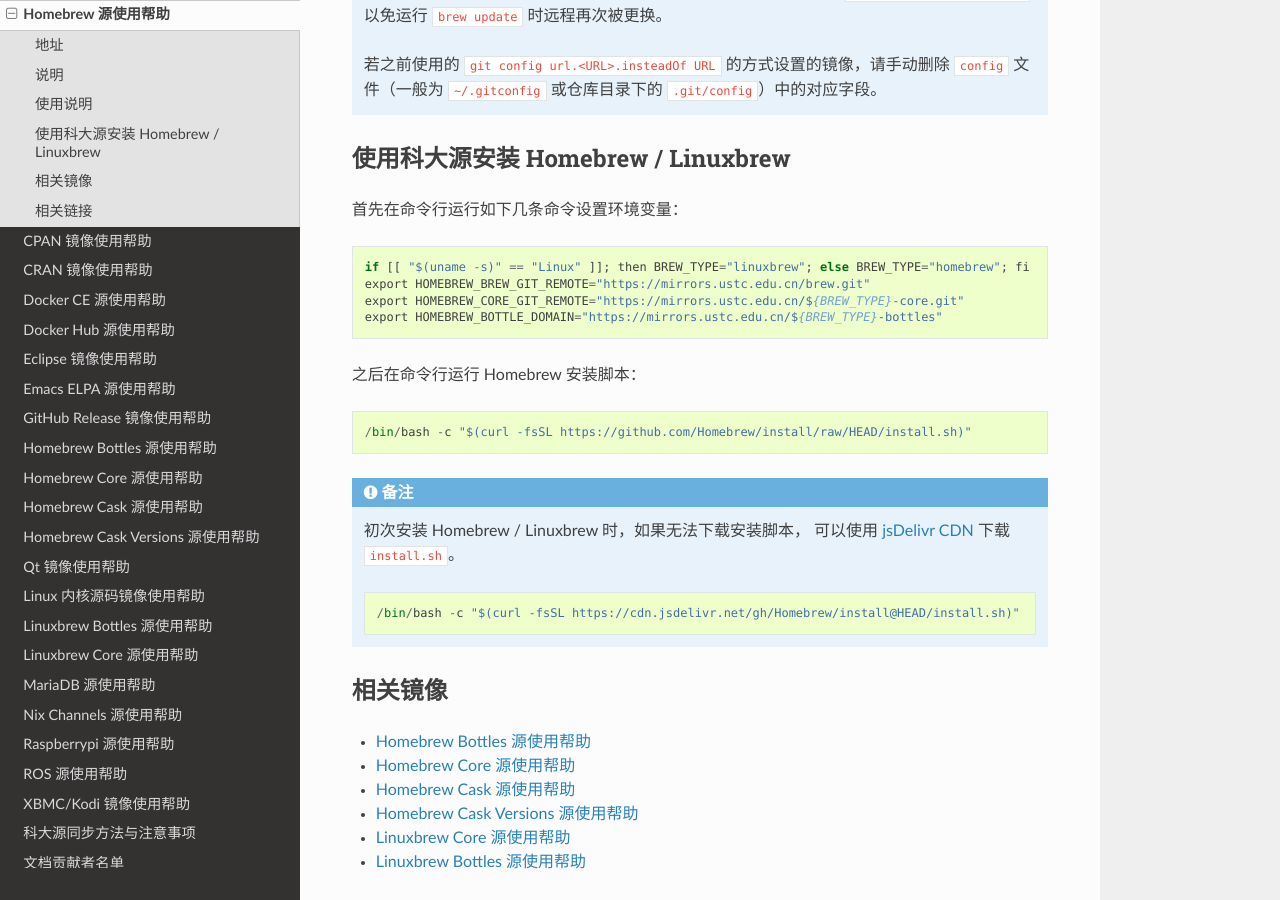
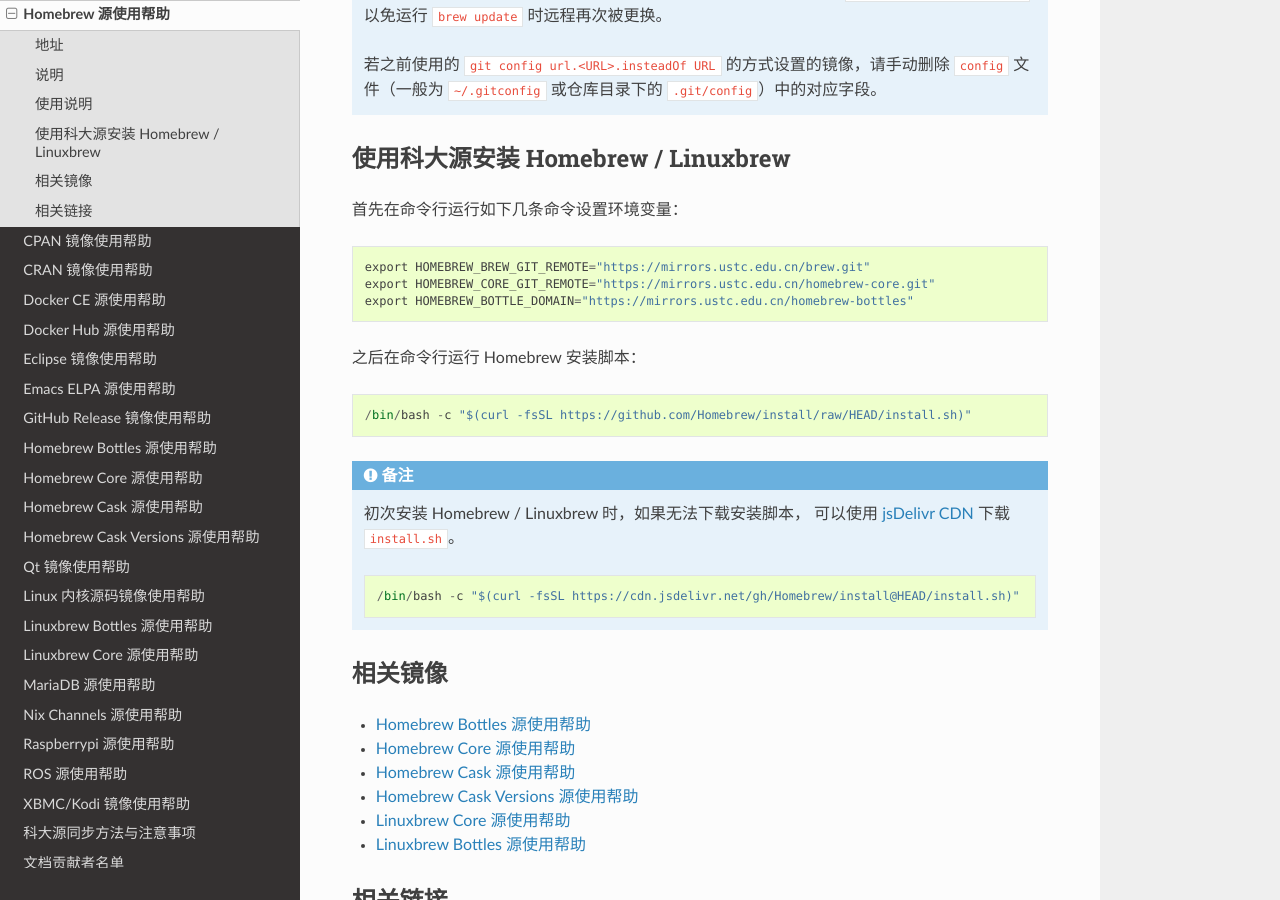
Before and after one commit to ustclug/mirrorhelp, a Sphinx documentation site: the page built from source/brew.git.rst, in a window 1280 px wide and 900 px high, scrolled down 1027 px. Built offline with Sphinx 7.4.7 and the Read the Docs theme 2.0.0, drawn with Linux system fonts in a browser that asks for light colours; pages that are not in the unit, such as notebooks, are missing from menus.

Commit message:
Update docs for Homebrew installation

```diff
--- a/source/brew.git.rst
+++ b/source/brew.git.rst
@@ -53,10 +53,9 @@
 
 ::
 
-    if [[ "$(uname -s)" == "Linux" ]]; then BREW_TYPE="linuxbrew"; else BREW_TYPE="homebrew"; fi
     export HOMEBREW_BREW_GIT_REMOTE="https://mirrors.ustc.edu.cn/brew.git"
-    export HOMEBREW_CORE_GIT_REMOTE="https://mirrors.ustc.edu.cn/${BREW_TYPE}-core.git"
-    export HOMEBREW_BOTTLE_DOMAIN="https://mirrors.ustc.edu.cn/${BREW_TYPE}-bottles"
+    export HOMEBREW_CORE_GIT_REMOTE="https://mirrors.ustc.edu.cn/homebrew-core.git"
+    export HOMEBREW_BOTTLE_DOMAIN="https://mirrors.ustc.edu.cn/homebrew-bottles"
 
 之后在命令行运行 Homebrew 安装脚本：
 
--- a/source/homebrew-bottles.rst
+++ b/source/homebrew-bottles.rst
@@ -39,7 +39,7 @@
     echo 'export HOMEBREW_BOTTLE_DOMAIN="https://mirrors.ustc.edu.cn/homebrew-bottles"' >> ~/.zshrc
 
 .. note::
-    Linuxbrew 核心仓库 （``linuxbrew-core``） 自 2021 年 10 月 25 日（``brew`` 版本 3.3.0 起）被弃用，Linuxbrew 用户应迁移至 ``homebrew-core``。
+    Linuxbrew 核心仓库（``linuxbrew-core``）自 2021 年 10 月 25 日（``brew`` 版本 3.3.0 起）被弃用，Linuxbrew 用户应迁移至 ``homebrew-core``。
     Linuxbrew 用户请依本镜像说明重新设置镜像。
 
 相关镜像
--- a/source/homebrew-core.git.rst
+++ b/source/homebrew-core.git.rst
@@ -46,7 +46,7 @@
     重置回默认远程后，用户应该删除 shell 的 profile 设置中的环境变量 ``HOMEBREW_CORE_GIT_REMOTE`` 以免运行 ``brew update`` 时远程再次被更换。
 
 .. note::
-    Linuxbrew 核心仓库 （``linuxbrew-core``） 自 2021 年 10 月 25 日（``brew`` 版本 3.3.0 起）被弃用，Linuxbrew 用户应迁移至 ``homebrew-core``。
+    Linuxbrew 核心仓库（``linuxbrew-core``）自 2021 年 10 月 25 日（``brew`` 版本 3.3.0 起）被弃用，Linuxbrew 用户应迁移至 ``homebrew-core``。
     Linuxbrew 用户请依本镜像说明重新设置镜像。注意迁移前请现运行 ``brew update`` 将 ``brew`` 更新至 3.3.0 或以上版本。
     迁移过程中若出现任何问题，可使用如下命令重新安装 ``homebrew-core``：
 
```
